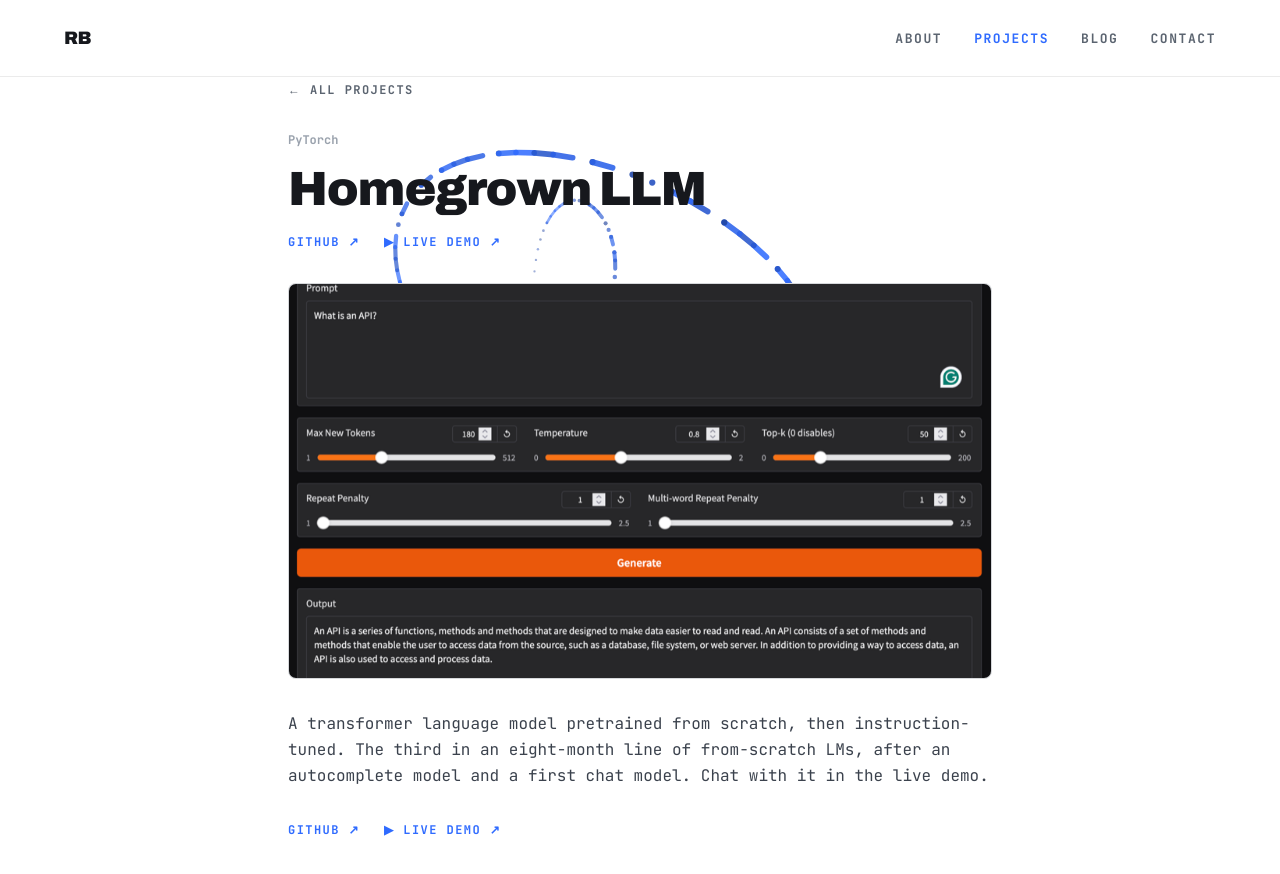
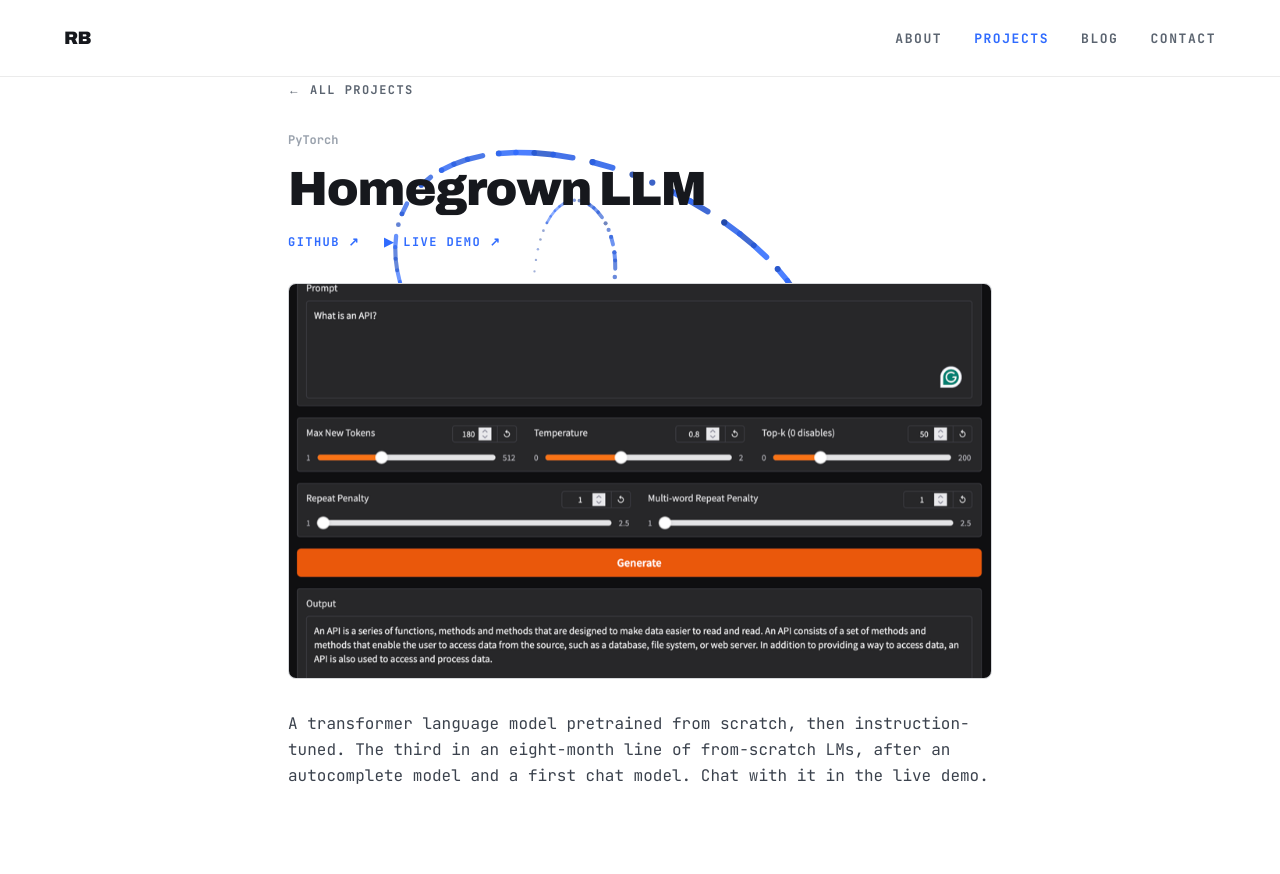
Before and after one commit to flappybird1084/portfolio2, a Next.js app: page /projects/homegrown-llm in a window 1280 px wide. Shown: the top 874 px of the page. Built offline with nearby package versions, Linux system fonts and the light colour scheme.

Commit message:
Remove redundant GitHub/demo links from bottom of project posts

```diff
--- a/app/projects/[project]/page.tsx
+++ b/app/projects/[project]/page.tsx
@@ -102,31 +102,10 @@ export default async function ProjectPage({ params }: Params) {
             </article>
           </div>
         ) : (
-          <p className="text-[16px] leading-relaxed text-soft mb-8">
+          <p className="text-[16px] leading-relaxed text-soft">
             {project.description}
           </p>
         )}
-
-        <div className="flex flex-wrap gap-x-6 gap-y-3 text-[12px] font-bold tracking-[0.12em]">
-          <a
-            href={project.href}
-            target="_blank"
-            rel="noopener noreferrer"
-            className="text-accent hover:text-accent-bright transition-colors"
-          >
-            GITHUB ↗
-          </a>
-          {project.liveDemo && (
-            <a
-              href={project.liveDemo.href}
-              target="_blank"
-              rel="noopener noreferrer"
-              className="text-accent hover:text-accent-bright transition-colors"
-            >
-              ▶ {project.liveDemo.label.toUpperCase()} ↗
-            </a>
-          )}
-        </div>
       </Slide>
     </main>
   );
```
